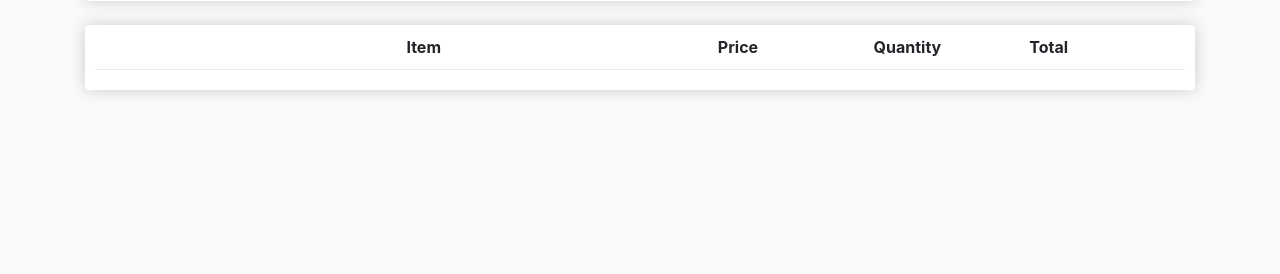
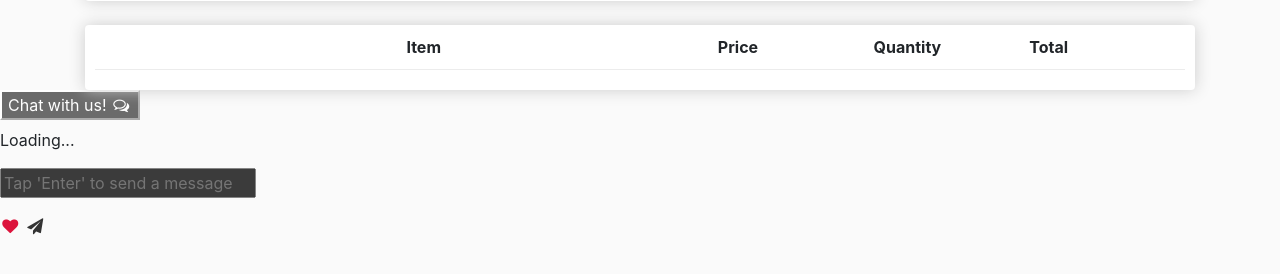
Before and after one commit to Mohsin01998/E-commerece-django, a Django app: page /cart in a window 1280 px wide. Shown: the part 262-536 px from the top of the page. Run offline with Django 4.2, Linux system fonts and the light colour scheme; some libraries are stand-ins or nearby versions.

Commit message:
chatbot integeration

```diff
--- a/Eshop/urls.py
+++ b/Eshop/urls.py
@@ -21,6 +21,7 @@ from django.conf.urls.static import static
 urlpatterns = [
     path('admin/', admin.site.urls),
     path('', include('store.urls')),
+
 ]
 
 urlpatterns += static(settings.MEDIA_URL, document_root=settings.MEDIA_ROOT)
--- a/store/urls.py
+++ b/store/urls.py
@@ -11,4 +11,6 @@ urlpatterns = [
     path('checkout',views.checkout,name='checkout'),
     path('update_item', views.updateItem, name="update_item"),
 	path('process_order', views.processOrder, name="process_order"),
+    path('getBotResponse', views.getBotResponse, name="getBotResponse"),
+
 ]
--- a/store/views.py
+++ b/store/views.py
@@ -3,8 +3,30 @@ from django.http import JsonResponse
 import json
 import datetime
 from .models import Product, Order, OrderItem, ShippingAddress
+import joblib
+import random
 
 
+
+
+def getBotResponse(request):
+    responses = joblib.load("labelencoder/ecomresponses.pkl")
+    vectorizer = joblib.load("vectorizer/ecomtext_vectorizer.pkl")
+    model = joblib.load("model/ecomchatbot_model.pkl")
+    le = joblib.load("labelencoder/ecomle.pkl")
+    # usertext =  request.args.get('msg')
+    chat = []
+    usertext = request.GET['msg']
+    chat.append(usertext)
+    print("chat: ",chat)
+    # chat = pd.Series(usertext)
+    X_test_dtm1 = vectorizer.transform(chat)
+    y_pred_class1 = model.predict(X_test_dtm1)
+    z = le.inverse_transform([y_pred_class1[0]])
+    reply = random.choice(responses[z[0]][0])
+    print("reply: ",reply)
+
+    return JsonResponse(reply,safe=False)
 def processOrder(request):
     transaction_id=datetime.datetime.now().timestamp()
     data=json.loads(request.body)
--- a/templates/index.html
+++ b/templates/index.html
@@ -10,10 +10,15 @@
     <script src="{% static 'js/bootstrap.bundle.min.js' %}"></script>
 	<link rel="stylesheet" href="https://stackpath.bootstrapcdn.com/bootstrap/4.4.1/css/bootstrap.min.css" integrity="sha384-Vkoo8x4CGsO3+Hhxv8T/Q5PaXtkKtu6ug5TOeNV6gBiFeWPGFN9MuhOf23Q9Ifjh" crossorigin="anonymous">
 	<link rel="stylesheet" type="text/css" href="{% static 'css/main.css' %}">
+    <link rel="stylesheet" href="{% static 'css/chat.css' %}">
+<!--    <link rel="stylesheet" href="static/css/home.css">-->
+    <link rel="stylesheet" href="https://cdnjs.cloudflare.com/ajax/libs/font-awesome/4.7.0/css/font-awesome.min.css">
 <!--    <link rel="stylesheet" type="text/css" href="https://bootswatch.com/5/cerulean/bootstrap.min.css">-->
 	<script src="https://cdn.jsdelivr.net/npm/popper.js@1.16.0/dist/umd/popper.min.js" integrity="sha384-Q6E9RHvbIyZFJoft+2mJbHaEWldlvI9IOYy5n3zV9zzTtmI3UksdQRVvoxMfooAo" crossorigin="anonymous"></script>
     <scrip src="https://stackpath.bootstrapcdn.com/bootstrap/4.4.1/js/bootstrap.min.js" integrity="sha384-wfSDF2E50Y2D1uUdj0O3uMBJnjuUD4Ih7YwaYd1iqfktj0Uod8GCExl3Og8ifwB6" crossorigin="anonymous"></scrip>
     <script type="text/javascript">
+
+
     var user='{{request.user}}'
 
     function getToken(name) {
@@ -70,5 +75,52 @@
     {% endblock content %}
 </div>
 
+    <div class="chat-bar-collapsible">
+        <button id="chat-button" type="button" class="collapsible">Chat with us!
+            <i id="chat-icon" style="color: #fff;" class="fa fa-fw fa-comments-o"></i>
+        </button>
+
+        <div class="content">
+            <div class="full-chat-block">
+                <!-- Message Container -->
+                <div class="outer-container">
+                    <div class="chat-container">
+                        <!-- Messages -->
+                        <div id="chatbox">
+                            <h5 id="chat-timestamp"></h5>
+                            <p id="botStarterMessage" class="botText"><span>Loading...</span></p>
+                        </div>
+
+                        <!-- User input box -->
+                        <div class="chat-bar-input-block">
+                            <div id="userInput">
+                                <input id="textInput" class="input-box" type="text" name="msg"
+                                    placeholder="Tap 'Enter' to send a message">
+                                <p></p>
+                            </div>
+
+                            <div class="chat-bar-icons">
+                                <i id="chat-icon" style="color: crimson;" class="fa fa-fw fa-heart"
+                                    onclick="heartButton()"></i>
+                                <i id="chat-icon" style="color: #333;" class="fa fa-fw fa-send"
+                                    onclick="sendButton()"></i>
+                            </div>
+                        </div>
+
+                        <div id="chat-bar-bottom">
+                            <p></p>
+                        </div>
+
+                    </div>
+                </div>
+
+            </div>
+        </div>
+
+    </div>
+
+
 </body>
+<script src="https://ajax.googleapis.com/ajax/libs/jquery/3.4.1/jquery.min.js"></script>
+<script src="{% static 'js/chat.js' %}"></script>
 </html>
```
Also changed, not shown: db.sqlite3.
